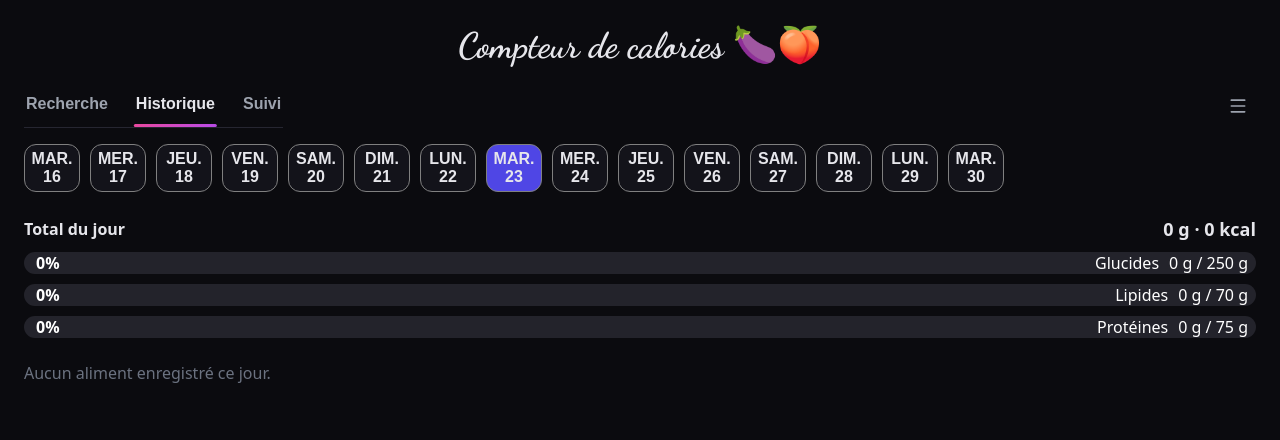
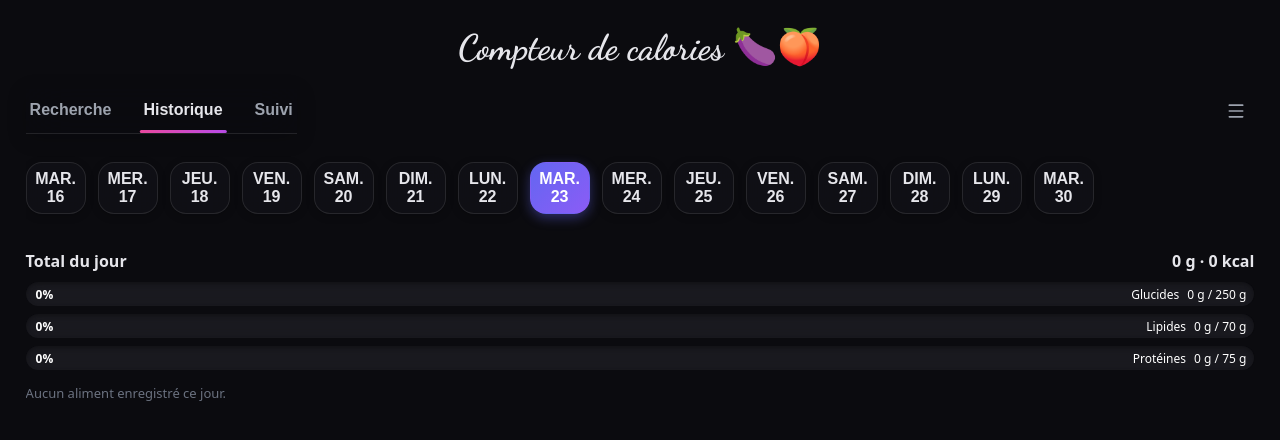
Before and after one commit to itsrim/cal, a React (Vite) app: page / in a window 1280 px wide. Both pictures are taken after a click on the tab "Historique". Shown: the top 440 px of the page. Built offline with nearby package versions, Linux system fonts and the light colour scheme.

Commit message:
fix desig dark mode

```diff
--- a/src/components/App/StyleApp.ts
+++ b/src/components/App/StyleApp.ts
@@ -21,10 +21,15 @@
 
 export const Content = styled.main`
   flex: 1;
-  padding: clamp(16px, 2vw, 24px);
+  padding: clamp(20px, 2vw, 28px);
   display: flex; /* ← au lieu de grid */
   flex-direction: column;
-  gap: 16px;
+  gap: 20px;
+
+  @media (max-width: 480px) {
+    padding: 16px;
+    gap: 16px;
+  }
 `;
 
 export const Panel = styled.section`
@@ -37,11 +42,20 @@
   position: sticky;
   top: 0; /* colle en haut de la page */
   z-index: 10; /* passe devant le contenu au scroll */
-  background: ${(p) => (p.$isDarkMode ? "#0b0b0f" : "#ffffff")}; /* évite la transparence pendant le scroll */
+  background: ${(p) => (p.$isDarkMode
+    ? "rgba(11, 11, 15, 0.8)"
+    : "rgba(255, 255, 255, 0.8)"
+  )};
+  backdrop-filter: blur(20px);
+  -webkit-backdrop-filter: blur(20px);
   display: flex;
   gap: 24px; /* horizontal seulement */
-  border-bottom: 1px solid ${(p) => (p.$isDarkMode ? "#262631" : "#e5e7eb")};
-  transition: background-color 0.3s ease, border-color 0.3s ease;
+  border-bottom: 1px solid ${(p) => (p.$isDarkMode ? "rgba(255, 255, 255, 0.1)" : "rgba(0, 0, 0, 0.1)")};
+  box-shadow: ${(p) => p.$isDarkMode
+    ? "0 4px 20px rgba(0, 0, 0, 0.2)"
+    : "0 4px 20px rgba(0, 0, 0, 0.05)"
+  };
+  transition: all 0.3s cubic-bezier(0.4, 0, 0.2, 1);
 `;
 
 export const TabBtn = styled.button<{ $active?: boolean; $isDarkMode: boolean }>`
@@ -57,12 +71,17 @@
   font-weight: 700;
   font-size: 16px;
   line-height: 1;
-  padding: 10px 2px 12px;
+  padding: 12px 4px 14px;
   position: relative;
   outline: none;
-  transition: color 0.3s ease;
+  transition: all 0.3s cubic-bezier(0.4, 0, 0.2, 1);
+
+  &:active {
+    transform: scale(0.95);
+  }
+
   &:focus-visible {
-    box-shadow: 0 0 0 2px #6366f1aa;
+    box-shadow: 0 0 0 3px rgba(99, 102, 241, 0.3);
     border-radius: 8px;
   }
 `;
--- a/src/components/BurgerMenu.tsx
+++ b/src/components/BurgerMenu.tsx
@@ -17,16 +17,21 @@
   display: flex;
   align-items: center;
   justify-content: center;
-  border-radius: 8px;
-  transition: all 0.2s ease;
+  border-radius: 10px;
+  transition: all 0.2s cubic-bezier(0.4, 0, 0.2, 1);
 
   &:hover {
     color: ${(p) => (p.$isDarkMode ? "#e6e6eb" : "#1a1a1f")};
-    background: ${(p) => (p.$isDarkMode ? "rgba(255, 255, 255, 0.05)" : "rgba(0, 0, 0, 0.05)")};
+    background: ${(p) => (p.$isDarkMode ? "rgba(255, 255, 255, 0.08)" : "rgba(0, 0, 0, 0.06)")};
+    transform: scale(1.05);
+  }
+
+  &:active {
+    transform: scale(0.95);
   }
 
   &:focus-visible {
-    box-shadow: 0 0 0 2px #6366f1aa;
+    box-shadow: 0 0 0 3px rgba(99, 102, 241, 0.3);
   }
 `;
 
@@ -34,20 +39,26 @@
   position: absolute;
   top: 100%;
   right: 0;
-  background: ${(p) => (p.$isDarkMode ? "#1a1a1f" : "#ffffff")};
-  border: 1px solid ${(p) => (p.$isDarkMode ? "#262631" : "#e5e7eb")};
-  border-radius: 12px;
+  background: ${(p) => (p.$isDarkMode
+    ? "rgba(26, 26, 31, 0.95)"
+    : "rgba(255, 255, 255, 0.95)"
+  )};
+  backdrop-filter: blur(20px);
+  -webkit-backdrop-filter: blur(20px);
+  border: 1px solid ${(p) => (p.$isDarkMode ? "rgba(255, 255, 255, 0.1)" : "rgba(0, 0, 0, 0.1)")};
+  border-radius: 16px;
   box-shadow: ${(p) => p.$isDarkMode
-    ? "0 8px 32px rgba(0, 0, 0, 0.3)"
-    : "0 8px 32px rgba(0, 0, 0, 0.1)"
+    ? "0 8px 32px rgba(0, 0, 0, 0.4), 0 0 0 1px rgba(255, 255, 255, 0.05)"
+    : "0 8px 32px rgba(0, 0, 0, 0.15), 0 0 0 1px rgba(0, 0, 0, 0.05)"
   };
-  min-width: 200px;
+  min-width: 220px;
   z-index: 1000;
   opacity: ${(p) => (p.$open ? 1 : 0)};
   visibility: ${(p) => (p.$open ? 'visible' : 'hidden')};
-  transform: ${(p) => (p.$open ? 'translateY(0)' : 'translateY(-8px)')};
-  transition: all 0.2s ease;
+  transform: ${(p) => (p.$open ? 'translateY(0) scale(1)' : 'translateY(-8px) scale(0.95)')};
+  transition: all 0.3s cubic-bezier(0.4, 0, 0.2, 1);
   margin-top: 8px;
+  overflow: hidden;
 `;
 
 const MenuItem = styled.button<{ $isDarkMode: boolean }>`
@@ -56,24 +67,34 @@
   background: transparent;
   cursor: pointer;
   color: ${(p) => (p.$isDarkMode ? "#e6e6eb" : "#1a1a1f")};
-  padding: 12px 16px;
+  padding: 14px 18px;
   width: 100%;
   text-align: left;
   font-size: 14px;
-  transition: background-color 0.2s ease;
-  border-bottom: 1px solid ${(p) => (p.$isDarkMode ? "#262631" : "#e5e7eb")};
+  font-weight: 500;
+  display: flex;
+  align-items: center;
+  transition: all 0.2s cubic-bezier(0.4, 0, 0.2, 1);
+  border-bottom: 1px solid ${(p) => (p.$isDarkMode ? "rgba(255, 255, 255, 0.05)" : "rgba(0, 0, 0, 0.05)")};
 
   &:last-child {
     border-bottom: none;
   }
 
   &:hover {
-    background: ${(p) => (p.$isDarkMode ? "rgba(255, 255, 255, 0.05)" : "rgba(0, 0, 0, 0.05)")};
+    background: ${(p) => (p.$isDarkMode ? "rgba(255, 255, 255, 0.08)" : "rgba(0, 0, 0, 0.05)")};
+    transform: translateX(4px);
+  }
+
+  &:active {
+    transform: translateX(2px) scale(0.98);
+    background: ${(p) => (p.$isDarkMode ? "rgba(255, 255, 255, 0.1)" : "rgba(0, 0, 0, 0.08)")};
   }
 
   &:focus-visible {
-    outline: 2px solid #6366f1aa;
+    outline: 2px solid rgba(99, 102, 241, 0.5);
     outline-offset: -2px;
+    border-radius: 8px;
   }
 `;
 
--- a/src/components/history/HistoryTab.tsx
+++ b/src/components/history/HistoryTab.tsx
@@ -181,7 +181,7 @@
 
   return (
     <>
-      <CalendarStrip>
+      <CalendarStrip $isDarkMode={isDarkMode}>
         {daysStrip.map((d) => {
           const selected = sameDay(d.getTime(), selectedDate.getTime());
           return (
--- a/src/components/history/StyleHistoryTab.ts
+++ b/src/components/history/StyleHistoryTab.ts
@@ -10,52 +10,112 @@
   transition: color 0.3s ease;
 `;
 
-export const CalendarStrip = styled.div`
-  height: 64px;
+export const CalendarStrip = styled.div<{ $isDarkMode?: boolean }>`
+  height: 72px;
   overflow-x: auto;
   display: flex;
-  gap: 10px;
-  padding-bottom: 6px;
+  gap: 12px;
+  padding: 8px 0 12px;
   scrollbar-width: thin;
+  scrollbar-color: ${(p) =>
+    p.$isDarkMode ? "rgba(255, 255, 255, 0.1) transparent" : "rgba(0, 0, 0, 0.1) transparent"
+  };
+
+  &::-webkit-scrollbar {
+    height: 4px;
+  }
+
+  &::-webkit-scrollbar-track {
+    background: transparent;
+  }
+
+  &::-webkit-scrollbar-thumb {
+    background: ${(p) =>
+      p.$isDarkMode ? "rgba(255, 255, 255, 0.2)" : "rgba(0, 0, 0, 0.2)"
+    };
+    border-radius: 2px;
+  }
 `;
 
 export const DayPill = styled.button<{ $selected?: boolean; $isDarkMode: boolean }>`
-  height: 48px;
-  width: 56px;
-  min-width: 56px;
-  border-radius: 12px;
-  border: 1px solid ${(p) => (p.$isDarkMode ? "grey" : "#e5e7eb")};
-  background-color: ${(p) => (p.$selected ? "#4f46e5" : (p.$isDarkMode ? "#13131a" : "#f9fafb"))};
-  color: ${(p) => (p.$isDarkMode ? "#e6e6eb" : "#1a1a1f")};
+  height: 52px;
+  width: 60px;
+  min-width: 60px;
+  border-radius: 16px;
+  border: 1px solid ${(p) => (p.$selected
+    ? "transparent"
+    : (p.$isDarkMode ? "rgba(255, 255, 255, 0.1)" : "#e5e7eb")
+  )};
+  background: ${(p) => p.$selected
+    ? "linear-gradient(135deg, #6366f1 0%, #8b5cf6 100%)"
+    : (p.$isDarkMode ? "rgba(19, 19, 26, 0.6)" : "rgba(249, 250, 251, 0.8)")
+  };
+  backdrop-filter: ${(p) => p.$selected ? "none" : "blur(10px)"};
+  -webkit-backdrop-filter: ${(p) => p.$selected ? "none" : "blur(10px)"};
+  color: ${(p) => p.$selected ? "#ffffff" : (p.$isDarkMode ? "#e6e6eb" : "#1a1a1f")};
   font-weight: 700;
   white-space: pre-line;
   display: grid;
   place-items: center;
   cursor: pointer;
-  transition: all 0.3s ease;
+  box-shadow: ${(p) => p.$selected
+    ? "0 4px 12px rgba(99, 102, 241, 0.4), 0 2px 4px rgba(0, 0, 0, 0.1)"
+    : (p.$isDarkMode
+      ? "0 2px 8px rgba(0, 0, 0, 0.2)"
+      : "0 2px 8px rgba(0, 0, 0, 0.05)")
+  };
+  transition: all 0.3s cubic-bezier(0.4, 0, 0.2, 1);
+
+  &:active {
+    transform: scale(0.95);
+  }
+
+  &:hover:not(:active) {
+    transform: ${(p) => p.$selected ? "none" : "translateY(-2px)"};
+    box-shadow: ${(p) => p.$selected
+      ? "0 4px 12px rgba(99, 102, 241, 0.4)"
+      : (p.$isDarkMode
+        ? "0 4px 12px rgba(0, 0, 0, 0.3)"
+        : "0 4px 12px rgba(0, 0, 0, 0.1)")
+    };
+  }
 `;
 
 export const Card = styled.div<{ $isDarkMode: boolean }>`
-  margin-top: 12px;
-  padding: 16px;
+  margin-top: 2px;
+  padding: 4px;
   border-radius: 16px;
   background-color: ${(p) => (p.$isDarkMode ? "#13131a" : "#f9fafb")};
+  border: 1px solid ${(p) => (p.$isDarkMode ? "rgba(255, 255, 255, 0.05)" : "rgba(0, 0, 0, 0.05)")};
+  box-shadow: ${(p) => p.$isDarkMode
+    ? "0 4px 20px rgba(0, 0, 0, 0.3), 0 0 0 1px rgba(255, 255, 255, 0.02)"
+    : "0 4px 20px rgba(0, 0, 0, 0.08), 0 0 0 1px rgba(0, 0, 0, 0.04)"
+  };
   display: grid;
-  gap: 8px;
-  transition: background-color 0.3s ease;
+  gap: 6px;
+  transition: all 0.3s cubic-bezier(0.4, 0, 0.2, 1);
+
+  &:active {
+    transform: scale(0.98);
+    box-shadow: ${(p) => p.$isDarkMode
+      ? "0 2px 10px rgba(0, 0, 0, 0.2)"
+      : "0 2px 10px rgba(0, 0, 0, 0.05)"
+    };
+  }
 `;
 
 export const Row = styled.div`
   display: flex;
   align-items: center;
   justify-content: space-between;
-  gap: 8px;
+  gap: 6px;
 `;
 
 export const ProductName = styled.div<{ $isDarkMode: boolean }>`
   color: ${(p) => (p.$isDarkMode ? "#c7c7d1" : "#1a1a1f")};
-  font-size: 16px;
+  font-size: 15px;
   font-weight: 600;
+  line-height: 1.3;
   transition: color 0.3s ease;
 `;
 
@@ -74,13 +134,14 @@
 export const Value = styled.span<{ $isDarkMode: boolean }>`
   color: ${(p) => (p.$isDarkMode ? "#e6e6eb" : "#1a1a1f")};
   font-weight: 700;
-  font-size: 18px;
+  font-size: 16px;
   transition: color 0.3s ease;
 `;
 
 export const Hint = styled.p<{ $isDarkMode: boolean }>`
   color: ${(p) => (p.$isDarkMode ? "#6b7280" : "#9ca3af")};
-  margin: 8px 0;
+  margin: 4px 0;
+  font-size: 13px;
   transition: color 0.3s ease;
 `;
 
@@ -93,15 +154,33 @@
 `;
 
 export const QtyInput = styled.input<{ $isDarkMode: boolean }>`
-  width: 72px;
-  height: 30px;
+  width: 70px;
+  height: 28px !important;
+  min-height: 28px !important;
+  padding: 0 6px;
   border-radius: 8px;
-  background-color: ${(p) => (p.$isDarkMode ? "rgb(70, 70, 74)" : "#ffffff")};
+  background-color: ${(p) => (p.$isDarkMode ? "rgba(70, 70, 74, 0.6)" : "rgba(255, 255, 255, 0.9)")};
+  backdrop-filter: blur(10px);
+  -webkit-backdrop-filter: blur(10px);
   color: ${(p) => (p.$isDarkMode ? "#f5f5f7" : "#1a1a1f")};
   text-align: center;
   border: 1px solid ${(p) => (p.$isDarkMode ? "#262631" : "#e5e7eb")};
-  font-size: 16px;
-  transition: all 0.3s ease;
+  font-size: 13px;
+  font-weight: 600;
+  box-shadow: ${(p) => p.$isDarkMode
+    ? "0 2px 6px rgba(0, 0, 0, 0.2), inset 0 1px 0 rgba(255, 255, 255, 0.05)"
+    : "0 2px 6px rgba(0, 0, 0, 0.05), inset 0 1px 0 rgba(255, 255, 255, 0.8)"
+  };
+  transition: all 0.3s cubic-bezier(0.4, 0, 0.2, 1);
+
+  &:focus {
+    outline: none;
+    border-color: ${(p) => (p.$isDarkMode ? "#8b5cf6" : "#6366f1")};
+    box-shadow: ${(p) => p.$isDarkMode
+      ? "0 0 0 3px rgba(139, 92, 246, 0.2), 0 4px 12px rgba(0, 0, 0, 0.3)"
+      : "0 0 0 3px rgba(99, 102, 241, 0.2), 0 4px 12px rgba(0, 0, 0, 0.1)"
+    };
+  }
 `;
 
 export const LeftRow = styled.div`
@@ -125,8 +204,8 @@
 // ----- Progress bars -----
 export const ProgressWrap = styled.div`
   display: grid;
-  gap: 10px;
-  margin: 8px 0 16px;
+  gap: 8px;
+  margin: 6px 0 10px;
 `;
 
 export const LegendRow = styled.div<{ $isDarkMode: boolean }>`
@@ -148,29 +227,55 @@
 `;
 
 export const Track = styled.div<{ $isDarkMode: boolean }>`
-  height: 22px;
-  border-radius: 11px;
-  background: ${(p) => (p.$isDarkMode ? "#23232b" : "#e5e7eb")}; /* rail */
+  height: 24px;
+  border-radius: 12px;
+  background: ${(p) => (p.$isDarkMode ? "rgba(35, 35, 43, 0.6)" : "rgba(229, 231, 235, 0.8)")};
+  backdrop-filter: blur(10px);
+  -webkit-backdrop-filter: blur(10px);
   overflow: hidden;
   position: relative;
-  transition: background-color 0.3s ease;
+  box-shadow: ${(p) => p.$isDarkMode
+    ? "inset 0 2px 4px rgba(0, 0, 0, 0.3)"
+    : "inset 0 2px 4px rgba(0, 0, 0, 0.1)"
+  };
+  transition: all 0.3s cubic-bezier(0.4, 0, 0.2, 1);
 `;
 
 export const Fill = styled.div<{ $pct: number; $color: string }>`
   width: ${(p) => Math.min(100, p.$pct)}%;
   height: 100%;
   background: ${(p) => p.$color};
-  border-radius: 11px 0 0 11px;
-  transition: width 0.25s ease;
+  border-radius: 12px 0 0 12px;
+  box-shadow: 0 2px 8px rgba(0, 0, 0, 0.2), inset 0 1px 0 rgba(255, 255, 255, 0.2);
+  transition: width 0.4s cubic-bezier(0.4, 0, 0.2, 1);
+  position: relative;
+  overflow: hidden;
+
+  &::after {
+    content: '';
+    position: absolute;
+    top: 0;
+    left: 0;
+    right: 0;
+    bottom: 0;
+    background: linear-gradient(90deg, transparent, rgba(255, 255, 255, 0.2), transparent);
+    animation: shimmer 2s infinite;
+  }
+
+  @keyframes shimmer {
+    0% { transform: translateX(-100%); }
+    100% { transform: translateX(100%); }
+  }
 `;
 
 export const PctLeft = styled.span<{ $over?: boolean; $isDarkMode: boolean }>`
   position: absolute;
-  left: 12px;
+  left: 10px;
   top: 50%;
   transform: translateY(-50%);
   color: ${(p) => (p.$over ? "#ef4444" : (p.$isDarkMode ? "white" : "#1a1a1f"))};
   font-weight: 800;
+  font-size: 12px;
   pointer-events: none;
   transition: color 0.3s ease;
 `;
@@ -181,10 +286,11 @@
   top: 50%;
   transform: translateY(-50%);
   display: flex;
-  gap: 10px;
+  gap: 8px;
   align-items: center;
   color: ${(p) => (p.$isDarkMode ? "rgb(255, 255, 255)" : "#1a1a1f")};
   font-weight: 500;
+  font-size: 12px;
   white-space: nowrap;
   pointer-events: none; /* pas cliquable */
   transition: color 0.3s ease;
--- a/src/components/search/StyleSearchTab.ts
+++ b/src/components/search/StyleSearchTab.ts
@@ -43,14 +43,31 @@
 export const SearchInput = styled.input<{ $isDarkMode: boolean }>`
   flex: 1 1 auto; /* prend tout l'espace dispo */
   min-width: 0; /* important pour éviter le débordement */
-  height: 48px;
-  padding: 0 14px;
-  border-radius: 12px;
+  height: 52px;
+  padding: 0 16px;
+  border-radius: 16px;
   border: 1px solid ${(p) => (p.$isDarkMode ? "#262631" : "#e5e7eb")};
-  background-color: ${(p) => (p.$isDarkMode ? "rgb(70, 70, 74)" : "#ffffff")};
+  background-color: ${(p) => (p.$isDarkMode ? "rgba(70, 70, 74, 0.6)" : "rgba(255, 255, 255, 0.9)")};
+  backdrop-filter: blur(10px);
+  -webkit-backdrop-filter: blur(10px);
   color: ${(p) => (p.$isDarkMode ? "#f5f5f7" : "#1a1a1f")};
   font-size: 16px;
-  transition: all 0.3s ease;
+  box-shadow: ${(p) => p.$isDarkMode
+    ? "0 2px 8px rgba(0, 0, 0, 0.2), inset 0 1px 0 rgba(255, 255, 255, 0.05)"
+    : "0 2px 8px rgba(0, 0, 0, 0.05), inset 0 1px 0 rgba(255, 255, 255, 0.8)"
+  };
+  transition: all 0.3s cubic-bezier(0.4, 0, 0.2, 1);
+
+  &:focus {
+    outline: none;
+    border-color: ${(p) => (p.$isDarkMode ? "#8b5cf6" : "#6366f1")};
+    box-shadow: ${(p) => p.$isDarkMode
+      ? "0 0 0 3px rgba(139, 92, 246, 0.2), 0 4px 12px rgba(0, 0, 0, 0.3)"
+      : "0 0 0 3px rgba(99, 102, 241, 0.2), 0 4px 12px rgba(0, 0, 0, 0.1)"
+    };
+    background-color: ${(p) => (p.$isDarkMode ? "rgba(70, 70, 74, 0.8)" : "rgba(255, 255, 255, 1)")};
+  }
+
   &::placeholder {
     font-size: 16px;
     color: ${(p) => (p.$isDarkMode ? "#9da3ae" : "#6b7280")};
@@ -74,13 +91,14 @@
 // icône scanner positionnée à gauche dans le champ
 export const ScanIconBtnLeft = styled.button<{ $isDarkMode: boolean }>`
   position: absolute;
-  left: 10px;
+  left: 12px;
   top: 50%;
   transform: translateY(-50%);
-  width: 24px;
-  height: 24px;
+  width: 32px;
+  height: 32px;
   border: 0;
-  background: transparent;
+  background: ${(p) => (p.$isDarkMode ? "rgba(255, 255, 255, 0.05)" : "rgba(0, 0, 0, 0.03)")};
+  border-radius: 10px;
   color: ${(p) => (p.$isDarkMode ? "#c7c7d1" : "#6b7280")};
   display: grid;
   place-items: center;
@@ -88,12 +106,17 @@
   cursor: pointer;
   -webkit-tap-highlight-color: transparent;
   touch-action: manipulation;
-  transition: color 0.3s ease;
+  transition: all 0.2s cubic-bezier(0.4, 0, 0.2, 1);
 
   &:hover,
   &:focus-visible {
     color: ${(p) => (p.$isDarkMode ? "#e6e6eb" : "#1a1a1f")};
+    background: ${(p) => (p.$isDarkMode ? "rgba(255, 255, 255, 0.1)" : "rgba(0, 0, 0, 0.06)")};
     outline: none;
+  }
+
+  &:active {
+    transform: translateY(-50%) scale(0.95);
   }
 
   svg {
@@ -103,11 +126,11 @@
 `;
 
 export const Button = styled.button`
-  height: 48px;
-  padding: 0 18px;
-  border-radius: 12px;
+  height: 52px;
+  padding: 0 20px;
+  border-radius: 16px;
   border: 0;
-  background-color: #4f46e5;
+  background: linear-gradient(135deg, #6366f1 0%, #8b5cf6 100%);
   color: white;
   font-weight: 700;
   cursor: pointer;
@@ -117,16 +140,46 @@
   justify-self: start; /* si parent = grid */
   align-self: flex-start; /* si parent = flex */
   white-space: nowrap; /* évite le retour à la ligne */
+  box-shadow: 0 4px 12px rgba(99, 102, 241, 0.4), 0 2px 4px rgba(0, 0, 0, 0.1);
+  transition: all 0.3s cubic-bezier(0.4, 0, 0.2, 1);
+
+  &:hover {
+    transform: translateY(-2px);
+    box-shadow: 0 6px 16px rgba(99, 102, 241, 0.5), 0 4px 8px rgba(0, 0, 0, 0.15);
+  }
+
+  &:active {
+    transform: translateY(0) scale(0.98);
+    box-shadow: 0 2px 8px rgba(99, 102, 241, 0.3);
+  }
+
+  &:focus-visible {
+    outline: none;
+    box-shadow: 0 0 0 3px rgba(99, 102, 241, 0.3), 0 4px 12px rgba(99, 102, 241, 0.4);
+  }
 `;
 
 export const Card = styled.div<{ $isDarkMode: boolean }>`
-  margin-top: 12px;
-  padding: 16px;
+  margin-top: 8px;
+  padding: 12px;
   border-radius: 16px;
   background-color: ${(p) => (p.$isDarkMode ? "#13131a" : "#f9fafb")};
+  border: 1px solid ${(p) => (p.$isDarkMode ? "rgba(255, 255, 255, 0.05)" : "rgba(0, 0, 0, 0.05)")};
+  box-shadow: ${(p) => p.$isDarkMode
+    ? "0 4px 20px rgba(0, 0, 0, 0.3), 0 0 0 1px rgba(255, 255, 255, 0.02)"
+    : "0 4px 20px rgba(0, 0, 0, 0.08), 0 0 0 1px rgba(0, 0, 0, 0.04)"
+  };
   display: grid;
-  gap: 8px;
-  transition: background-color 0.3s ease;
+  gap: 6px;
+  transition: all 0.3s cubic-bezier(0.4, 0, 0.2, 1);
+
+  &:active {
+    transform: scale(0.98);
+    box-shadow: ${(p) => p.$isDarkMode
+      ? "0 2px 10px rgba(0, 0, 0, 0.2)"
+      : "0 2px 10px rgba(0, 0, 0, 0.05)"
+    };
+  }
 `;
 
 export const HeaderRow = styled.div`
@@ -145,8 +198,9 @@
 
 export const ProductName = styled.div<{ $isDarkMode: boolean }>`
   color: ${(p) => (p.$isDarkMode ? "#c7c7d1" : "#1a1a1f")};
-  font-size: 16px;
+  font-size: 12px;
   font-weight: 600;
+  line-height: 1;
   transition: color 0.3s ease;
 `;
 
@@ -165,7 +219,7 @@
 export const Value = styled.span<{ $isDarkMode: boolean }>`
   color: ${(p) => (p.$isDarkMode ? "#e6e6eb" : "#1a1a1f")};
   font-weight: 700;
-  font-size: 18px;
+  font-size: 16px;
   transition: color 0.3s ease;
 `;
 
@@ -286,12 +340,14 @@
   right: 8px;
   top: 50%;
   transform: translateY(-50%);
-  height: 28px;
-  min-width: 28px;
+  height: 32px;
+  min-width: 32px;
   padding: 0;
   border: 0;
-  border-radius: 14px;
-  background: ${(p) => (p.$isDarkMode ? "#262631" : "#e5e7eb")};
+  border-radius: 12px;
+  background: ${(p) => (p.$isDarkMode ? "rgba(38, 38, 49, 0.6)" : "rgba(229, 231, 235, 0.8)")};
+  backdrop-filter: blur(10px);
+  -webkit-backdrop-filter: blur(10px);
   color: ${(p) => (p.$isDarkMode ? "#c7c7d1" : "#6b7280")};
   cursor: pointer;
   display: grid;
@@ -300,7 +356,20 @@
   font-size: 16px;
   -webkit-tap-highlight-color: transparent;
   touch-action: manipulation;
-  transition: all 0.3s ease;
+  box-shadow: ${(p) => p.$isDarkMode
+    ? "0 2px 6px rgba(0, 0, 0, 0.2)"
+    : "0 2px 6px rgba(0, 0, 0, 0.05)"
+  };
+  transition: all 0.2s cubic-bezier(0.4, 0, 0.2, 1);
+
+  &:hover {
+    background: ${(p) => (p.$isDarkMode ? "rgba(38, 38, 49, 0.8)" : "rgba(229, 231, 235, 1)")};
+    transform: translateY(-50%) scale(1.1);
+  }
+
+  &:active {
+    transform: translateY(-50%) scale(0.95);
+  }
 `;
 export const NutrientGrid = styled.div`
   display: grid;
@@ -313,12 +382,12 @@
 export const NutrientColumn = styled.div`
   display: flex;
   align-items: center;
-  gap: 8px;
+  gap: 6px;
 `;
 
 export const ColorBar = styled.div<{ $color: string }>`
-  width: 4px;
-  height: 32px;
+  width: 3px;
+  height: 28px;
   background-color: ${(p) => p.$color};
   border-radius: 2px;
 `;
@@ -330,13 +399,13 @@
 `;
 
 export const NutrientLabel = styled.div<{ $isDarkMode: boolean }>`
-  font-size: 14px;
+  font-size: 12px;
   color: ${(p) => (p.$isDarkMode ? "#9da3ae" : "#6b7280")};
   line-height: 1.2;
 `;
 
 export const NutrientValue = styled.div<{ $isDarkMode: boolean }>`
-  font-size: 16px;
+  font-size: 14px;
   font-weight: 700;
   color: ${(p) => (p.$isDarkMode ? "#e6e6eb" : "#1a1a1f")};
   line-height: 1.2;
--- a/src/components/tracking/StyleTrackingTab.ts
+++ b/src/components/tracking/StyleTrackingTab.ts
@@ -37,17 +37,39 @@
 `;
 
 export const IconBtn = styled.button<{ $isDarkMode: boolean }>`
-  border: 0;
-  background: ${(p) => (p.$isDarkMode ? "#1a1a22" : "#f9fafb")};
-  border: 1px solid ${(p) => (p.$isDarkMode ? "grey" : "#e5e7eb")};
+  border: 1px solid ${(p) => (p.$isDarkMode ? "rgba(255, 255, 255, 0.1)" : "#e5e7eb")};
+  background: ${(p) => (p.$isDarkMode ? "rgba(26, 26, 34, 0.6)" : "rgba(249, 250, 251, 0.8)")};
+  backdrop-filter: blur(10px);
+  -webkit-backdrop-filter: blur(10px);
   color: ${(p) => (p.$isDarkMode ? "#e6e6eb" : "#1a1a1f")};
-  width: 34px;
-  height: 34px;
-  border-radius: 8px;
+  width: 28px;
+  height: 32px;
+  border-radius: 10px;
   display: grid;
   place-items: center;
   cursor: pointer;
-  transition: all 0.3s ease;
+  box-shadow: ${(p) => p.$isDarkMode
+    ? "0 2px 8px rgba(0, 0, 0, 0.2), inset 0 1px 0 rgba(255, 255, 255, 0.05)"
+    : "0 2px 8px rgba(0, 0, 0, 0.05), inset 0 1px 0 rgba(255, 255, 255, 0.8)"
+  };
+  transition: all 0.3s cubic-bezier(0.4, 0, 0.2, 1);
+
+  &:hover {
+    background: ${(p) => (p.$isDarkMode ? "rgba(26, 26, 34, 0.8)" : "rgba(249, 250, 251, 1)")};
+    transform: translateY(-2px);
+    box-shadow: ${(p) => p.$isDarkMode
+      ? "0 4px 12px rgba(0, 0, 0, 0.3)"
+      : "0 4px 12px rgba(0, 0, 0, 0.1)"
+    };
+  }
+
+  &:active {
+    transform: translateY(0) scale(0.95);
+    box-shadow: ${(p) => p.$isDarkMode
+      ? "0 1px 4px rgba(0, 0, 0, 0.2)"
+      : "0 1px 4px rgba(0, 0, 0, 0.05)"
+    };
+  }
 `;
 
 export const TargetWrap = styled.label<{ $isDarkMode: boolean }>`
@@ -59,14 +81,32 @@
   transition: color 0.3s ease;
 `;
 export const TargetInput = styled.input<{ $isDarkMode: boolean }>`
-  width: 86px;
-  height: 32px;
-  padding: 0 10px;
+  width: 30px;
+  height: 28px !important;
+  min-height: 28px !important;
+  padding: 0 6px;
   border-radius: 8px;
   border: 1px solid ${(p) => (p.$isDarkMode ? "#262631" : "#e5e7eb")};
-  background-color: ${(p) => (p.$isDarkMode ? "rgb(70, 70, 74)" : "#ffffff")};
+  background-color: ${(p) => (p.$isDarkMode ? "rgba(70, 70, 74, 0.6)" : "rgba(255, 255, 255, 0.9)")};
+  backdrop-filter: blur(10px);
+  -webkit-backdrop-filter: blur(10px);
   color: ${(p) => (p.$isDarkMode ? "#e6e6eb" : "#1a1a1f")};
-  transition: all 0.3s ease;
+  font-size: 13px;
+  font-weight: 600;
+  box-shadow: ${(p) => p.$isDarkMode
+    ? "0 2px 6px rgba(0, 0, 0, 0.2), inset 0 1px 0 rgba(255, 255, 255, 0.05)"
+    : "0 2px 6px rgba(0, 0, 0, 0.05), inset 0 1px 0 rgba(255, 255, 255, 0.8)"
+  };
+  transition: all 0.3s cubic-bezier(0.4, 0, 0.2, 1);
+
+  &:focus {
+    outline: none;
+    border-color: ${(p) => (p.$isDarkMode ? "#8b5cf6" : "#6366f1")};
+    box-shadow: ${(p) => p.$isDarkMode
+      ? "0 0 0 3px rgba(139, 92, 246, 0.2), 0 4px 12px rgba(0, 0, 0, 0.3)"
+      : "0 0 0 3px rgba(99, 102, 241, 0.2), 0 4px 12px rgba(0, 0, 0, 0.1)"
+    };
+  }
 `;
 
 export const Legend = styled.div<{ $isDarkMode: boolean }>`
@@ -129,17 +169,28 @@
 `;
 
 export const Cell = styled.button<{ $bg: string; $over?: boolean; $isDarkMode: boolean }>`
-  height: 28px;
-  border-radius: 6px;
+  height: 32px;
+  border-radius: 8px;
   border: 0;
   background: ${(p) => p.$bg};
   color: ${(p) => (p.$over ? "#fff" : (p.$isDarkMode ? "#e6e6eb" : "#1a1a1f"))};
   font-size: 11px;
+  font-weight: 600;
   cursor: default;
   display: grid;
   place-items: center;
   opacity: 0.98;
-  transition: color 0.3s ease;
+  box-shadow: ${(p) => p.$over
+    ? "0 2px 8px rgba(0, 0, 0, 0.3)"
+    : (p.$isDarkMode
+      ? "0 1px 3px rgba(0, 0, 0, 0.2)"
+      : "0 1px 3px rgba(0, 0, 0, 0.1)")
+  };
+  transition: all 0.3s cubic-bezier(0.4, 0, 0.2, 1);
+
+  &:active {
+    transform: scale(0.95);
+  }
 `;
 
 /* Slide anim */
```
